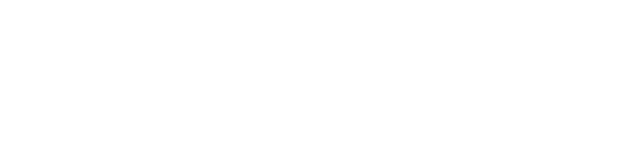
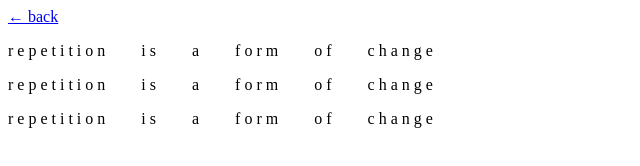
Before and after one commit to jacoh003/s20-core-interaction, a plain HTML site: page studio/project1/card2.html in a window 1280 px wide. Shown: the whole page, without its empty margins (0-640 px from the left). Drawn offline with Linux system fonts and the light colour scheme.

Commit message:
Update card2.html

```diff
--- a/studio/project1/card2.html
+++ b/studio/project1/card2.html
@@ -5,6 +5,24 @@
 	<link href="stylesheet.css" rel="stylesheet"/>
 </head>
 <body>
+	<div class="back"><a href="index.html"> ← back</a></div>
+	<div class="card2">
+		<div class="card2-1">
+			<p>r e p e t i t i o n <span style="padding-left:2em">
+ 			i s</span> <span style="padding-left:2em"> a  </span><span style="padding-left:2em">f o r m </span> <span style="padding-left:2em">o f </span><span style="padding-left:2em"> c h a n g e</span>
+ 			</p>
+ 		</div>
+		<div class="card2-2">
+			<p>r e p e t i t i o n <span style="padding-left:2em">
+ 			i s</span> <span style="padding-left:2em"> a  </span><span style="padding-left:2em">f o r m </span> <span style="padding-left:2em">o f </span><span style="padding-left:2em"> c h a n g e</span>
+ 			</p>
+		</div>
+		<div class="card2-3">
+			<p>r e p e t i t i o n <span style="padding-left:2em">
+ 			i s</span> <span style="padding-left:2em"> a  </span><span style="padding-left:2em">f o r m </span> <span style="padding-left:2em">o f </span><span style="padding-left:2em"> c h a n g e</span>
+ 			</p>
+		</div>
+	</div>
 
 </body>
 </html>
```
